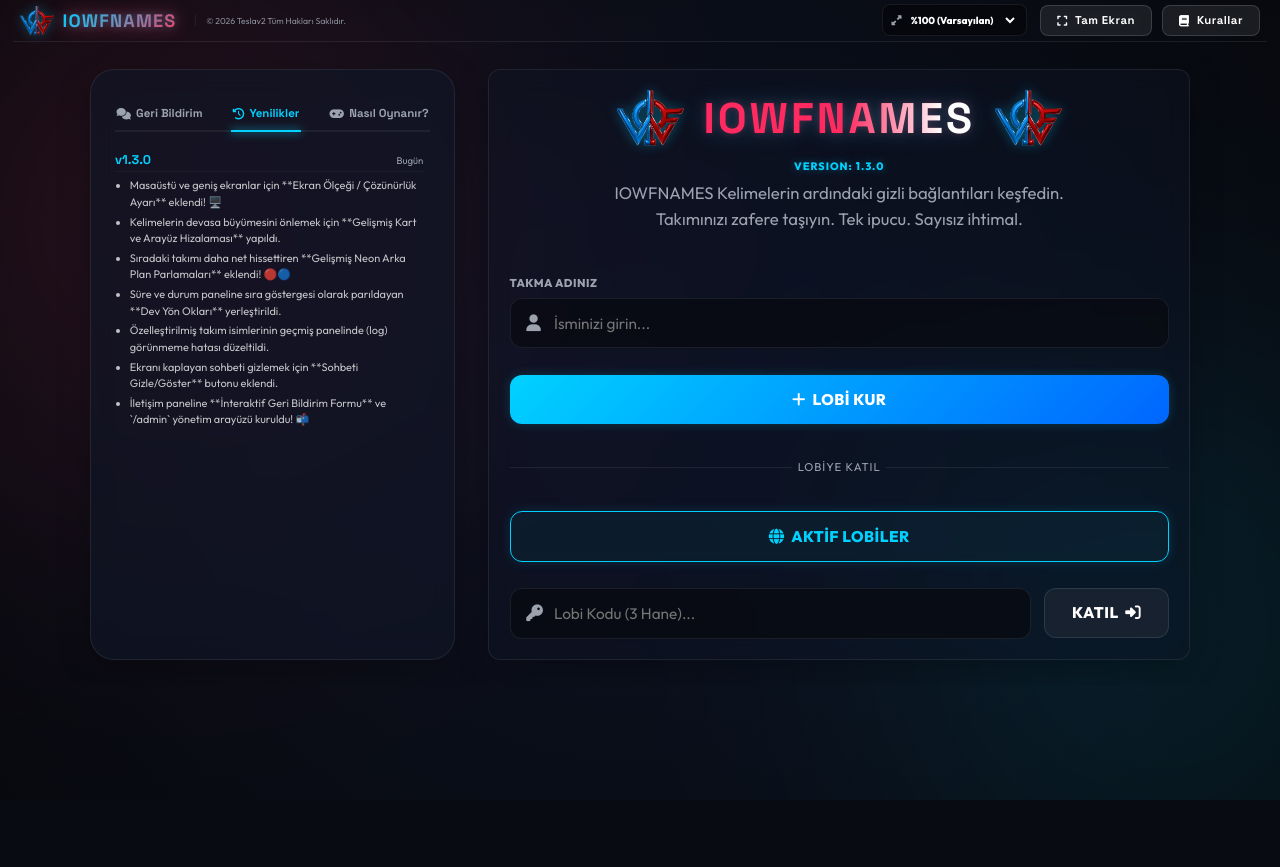
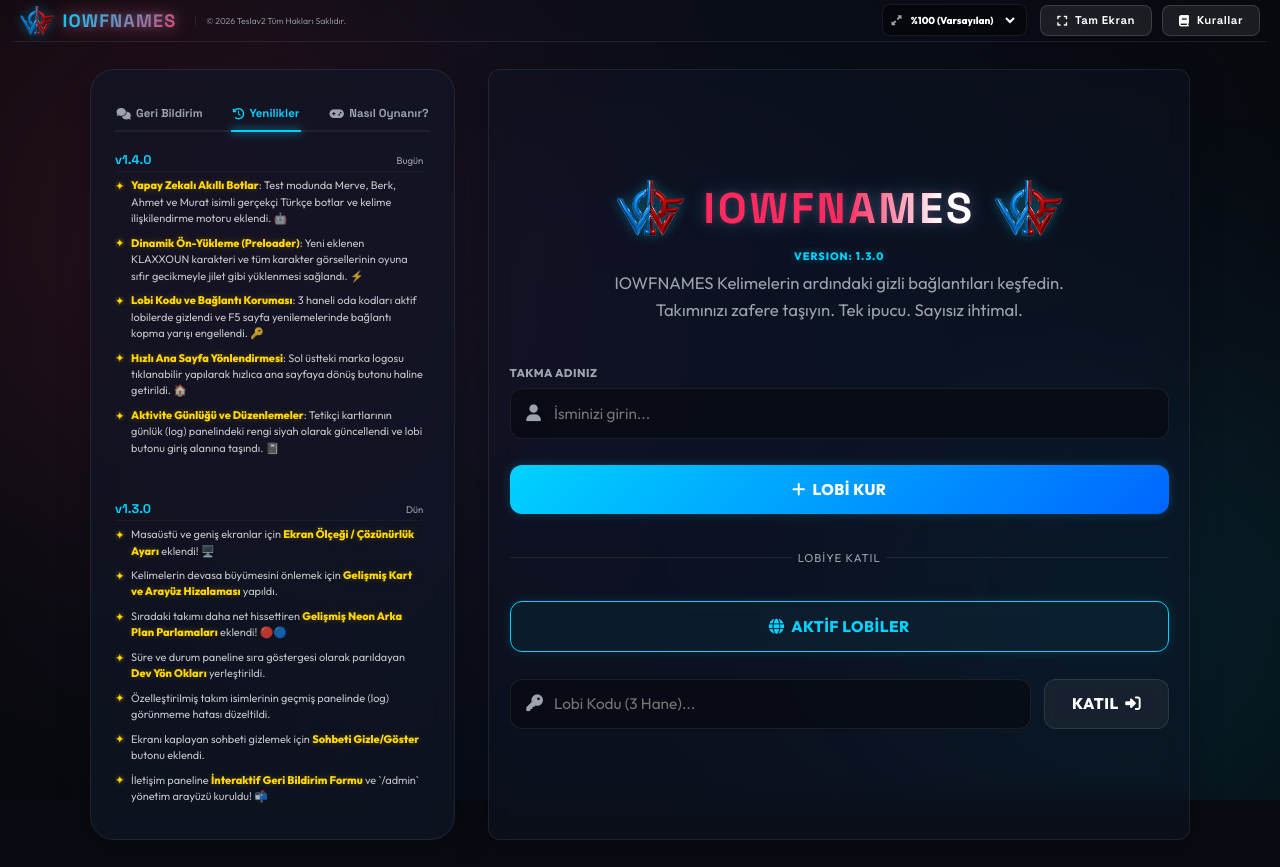
Before and after one commit to teslav2/iowfnames, a website: page public/index.html in a window 1280 px wide. Both pictures are taken after a click on the button "Yenilikler". Before the commit the page ends 800 px from the top, so only its background shows below. Drawn offline with nearby package versions, Linux system fonts and the light colour scheme; no server answers.

Commit message:
Add files via upload

```diff
--- a/public/app.js
+++ b/public/app.js
@@ -924,6 +924,13 @@ if (btnCountInc) {
   });
 }
 
+if (inputClueWord) {
+  inputClueWord.addEventListener('input', () => {
+    // Only allow letters (including Turkish characters and accented ones), strip out numbers and symbols
+    inputClueWord.value = inputClueWord.value.replace(/[^a-zA-ZçÇğĞıİöÖşŞüÜâÂîÎûÛIı]/g, '');
+  });
+}
+
 if (clueForm) {
   clueForm.addEventListener('submit', (e) => {
     e.preventDefault();
@@ -932,6 +939,12 @@ if (clueForm) {
 
     if (!word) {
       alert("İpucu boş olamaz.");
+      return;
+    }
+
+    // Double check with regex on submit
+    if (/[^A-ZÇĞİÖŞÜÂÎÛIı]/.test(word)) {
+      alert("İpucu sadece harflerden oluşmalıdır. Sayı veya sembol içeremez.");
       return;
     }
 
--- a/public/index.html
+++ b/public/index.html
@@ -60,6 +60,9 @@
         <div class="scale-selector-nav" style="display: flex; align-items: center; gap: 0.4rem; background: rgba(0, 0, 0, 0.4); border: 1px solid var(--panel-border); padding: 0.35rem 0.6rem; border-radius: 8px; height: 32px; box-sizing: border-box; margin-right: 0.25rem;">
           <i class="fa-solid fa-up-right-and-down-left-from-center" style="font-size: 0.75rem; color: var(--text-muted); pointer-events: none;"></i>
           <select id="resolution-scale-select" style="background: transparent; border: none; color: #fff; outline: none; font-size: 0.75rem; font-family: var(--font-body); cursor: pointer; padding-right: 0.15rem; font-weight: bold;">
+            <option value="1.5" style="background: #0b0f19; color: #fff;">%150</option>
+            <option value="1.4" style="background: #0b0f19; color: #fff;">%140</option>
+            <option value="1.3" style="background: #0b0f19; color: #fff;">%130</option>
             <option value="1.2" style="background: #0b0f19; color: #fff;">%120 (Çok Büyük)</option>
             <option value="1.1" style="background: #0b0f19; color: #fff;">%110 (Büyük)</option>
             <option value="1.0" style="background: #0b0f19; color: #fff;" selected>%100 (Varsayılan)</option>
@@ -157,19 +160,35 @@
 
             <!-- Tab 2: Changelog -->
             <div class="info-tab-content" id="tab-changelog">
+              <!-- v1.4.0 -->
+              <div class="changelog-item" style="margin-bottom: 1.5rem;">
+                <div class="changelog-header">
+                  <span class="version">v1.4.0</span>
+                  <span class="date">Bugün</span>
+                </div>
+                <ul>
+                  <li><strong>Yapay Zekalı Akıllı Botlar</strong>: Test modunda Merve, Berk, Ahmet ve Murat isimli gerçekçi Türkçe botlar ve kelime ilişkilendirme motoru eklendi. 🤖</li>
+                  <li><strong>Dinamik Ön-Yükleme (Preloader)</strong>: Yeni eklenen KLAXXOUN karakteri ve tüm karakter görsellerinin oyuna sıfır gecikmeyle jilet gibi yüklenmesi sağlandı. ⚡</li>
+                  <li><strong>Lobi Kodu ve Bağlantı Koruması</strong>: 3 haneli oda kodları aktif lobilerde gizlendi ve F5 sayfa yenilemelerinde bağlantı kopma yarışı engellendi. 🔑</li>
+                  <li><strong>Hızlı Ana Sayfa Yönlendirmesi</strong>: Sol üstteki marka logosu tıklanabilir yapılarak hızlıca ana sayfaya dönüş butonu haline getirildi. 🏠</li>
+                  <li><strong>Aktivite Günlüğü ve Düzenlemeler</strong>: Tetikçi kartlarının günlük (log) panelindeki rengi siyah olarak güncellendi ve lobi butonu giriş alanına taşındı. 📓</li>
+                </ul>
+              </div>
+
+              <!-- v1.3.0 -->
               <div class="changelog-item">
                 <div class="changelog-header">
                   <span class="version">v1.3.0</span>
-                  <span class="date">Bugün</span>
+                  <span class="date">Dün</span>
                 </div>
                 <ul>
-                  <li>Masaüstü ve geniş ekranlar için **Ekran Ölçeği / Çözünürlük Ayarı** eklendi! 🖥️</li>
-                  <li>Kelimelerin devasa büyümesini önlemek için **Gelişmiş Kart ve Arayüz Hizalaması** yapıldı.</li>
-                  <li>Sıradaki takımı daha net hissettiren **Gelişmiş Neon Arka Plan Parlamaları** eklendi! 🔴🔵</li>
-                  <li>Süre ve durum paneline sıra göstergesi olarak parıldayan **Dev Yön Okları** yerleştirildi.</li>
+                  <li>Masaüstü ve geniş ekranlar için <strong>Ekran Ölçeği / Çözünürlük Ayarı</strong> eklendi! 🖥️</li>
+                  <li>Kelimelerin devasa büyümesini önlemek için <strong>Gelişmiş Kart ve Arayüz Hizalaması</strong> yapıldı.</li>
+                  <li>Sıradaki takımı daha net hissettiren <strong>Gelişmiş Neon Arka Plan Parlamaları</strong> eklendi! 🔴🔵</li>
+                  <li>Süre ve durum paneline sıra göstergesi olarak parıldayan <strong>Dev Yön Okları</strong> yerleştirildi.</li>
                   <li>Özelleştirilmiş takım isimlerinin geçmiş panelinde (log) görünmeme hatası düzeltildi.</li>
-                  <li>Ekranı kaplayan sohbeti gizlemek için **Sohbeti Gizle/Göster** butonu eklendi.</li>
-                  <li>İletişim paneline **İnteraktif Geri Bildirim Formu** ve `/admin` yönetim arayüzü kuruldu! 📬</li>
+                  <li>Ekranı kaplayan sohbeti gizlemek için <strong>Sohbeti Gizle/Göster</strong> butonu eklendi.</li>
+                  <li>İletişim paneline <strong>İnteraktif Geri Bildirim Formu</strong> ve `/admin` yönetim arayüzü kuruldu! 📬</li>
                 </ul>
               </div>
             </div>
--- a/public/style.css
+++ b/public/style.css
@@ -3386,15 +3386,34 @@ body {
 }
 
 .changelog-item ul {
+  list-style: none;
   margin: 0;
-  padding-left: 1.1rem;
+  padding-left: 0;
 }
 
 .changelog-item li {
+  position: relative;
   font-size: 0.82rem;
   line-height: 1.5;
   color: rgba(255, 255, 255, 0.75);
-  margin-bottom: 0.25rem;
+  margin-bottom: 0.6rem;
+  padding-left: 1.2rem;
+}
+
+.changelog-item li::before {
+  content: "✦";
+  position: absolute;
+  left: 0;
+  top: 0.05rem;
+  color: #ffd700;
+  font-size: 0.85rem;
+  text-shadow: 0 0 4px rgba(255, 215, 0, 0.6);
+}
+
+.changelog-item li strong {
+  color: #ffd700;
+  text-shadow: 0 0 6px rgba(255, 215, 0, 0.25);
+  font-weight: 800;
 }
 
 /* Mobile responsive adjustments */
```
Also changed, not shown: server.js (+7 -1 lines).
